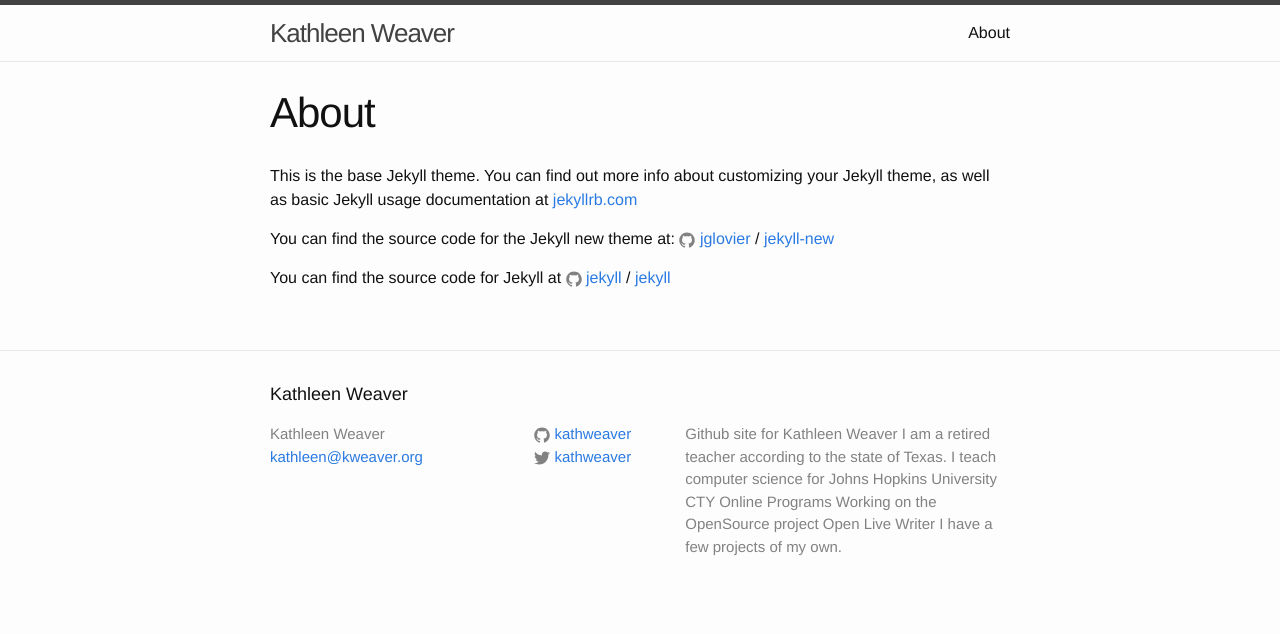
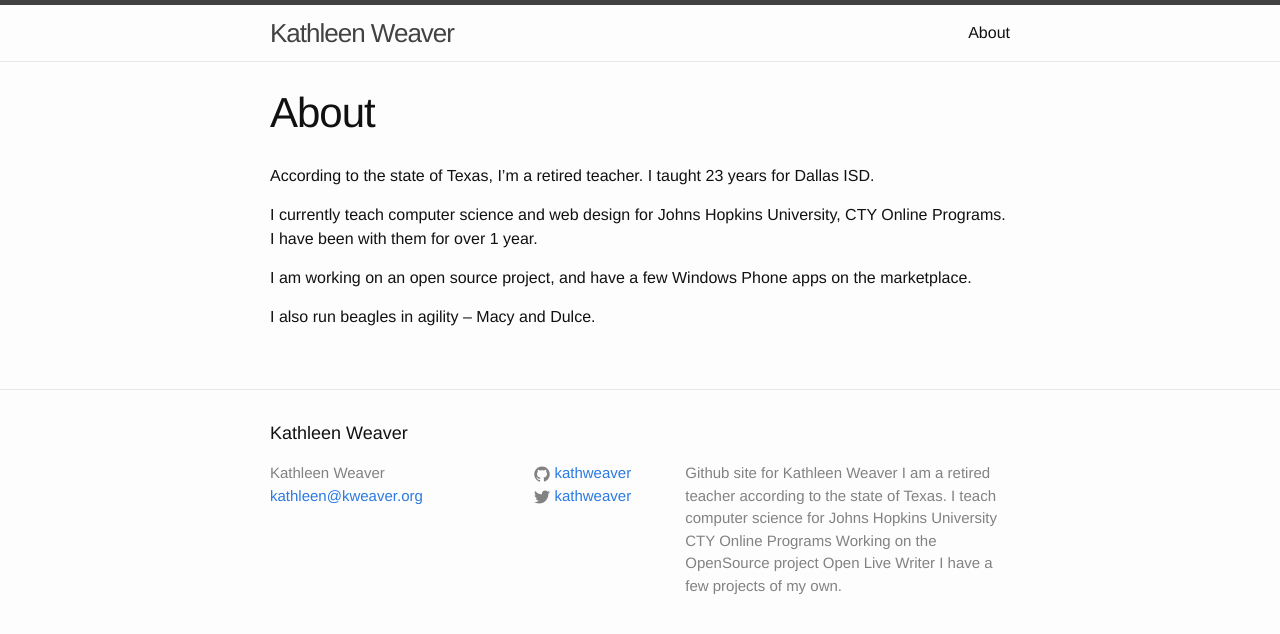
Before and after one commit to kathweaver/kathweaver.github.io, a Jekyll site: the page built from about.md, in a window 1280 px wide. Shown: the top 634 px of the page. Built offline with Jekyll 4.4.1, drawn with Linux system fonts in a browser that asks for light colours.

Commit message:
Updated my About Me Page

```diff
--- a/about.md
+++ b/about.md
@@ -4,12 +4,11 @@ title: About
 permalink: /about/
 ---
 
-This is the base Jekyll theme. You can find out more info about customizing your Jekyll theme, as well as basic Jekyll usage documentation at [jekyllrb.com](http://jekyllrb.com/)
+According to the state of Texas, I'm a retired teacher.  I taught 23 years for Dallas ISD.
 
-You can find the source code for the Jekyll new theme at:
-{% include icon-github.html username="jglovier" %} /
-[jekyll-new](https://github.com/jglovier/jekyll-new)
+I currently teach computer science and web design for Johns Hopkins University,
+CTY Online Programs.  I have been with them for over 1 year.
 
-You can find the source code for Jekyll at
-{% include icon-github.html username="jekyll" %} /
-[jekyll](https://github.com/jekyll/jekyll)
+I am working on an open source project, and have a few Windows Phone apps on the marketplace.
+
+I also run beagles in agility -- Macy and Dulce.
```
